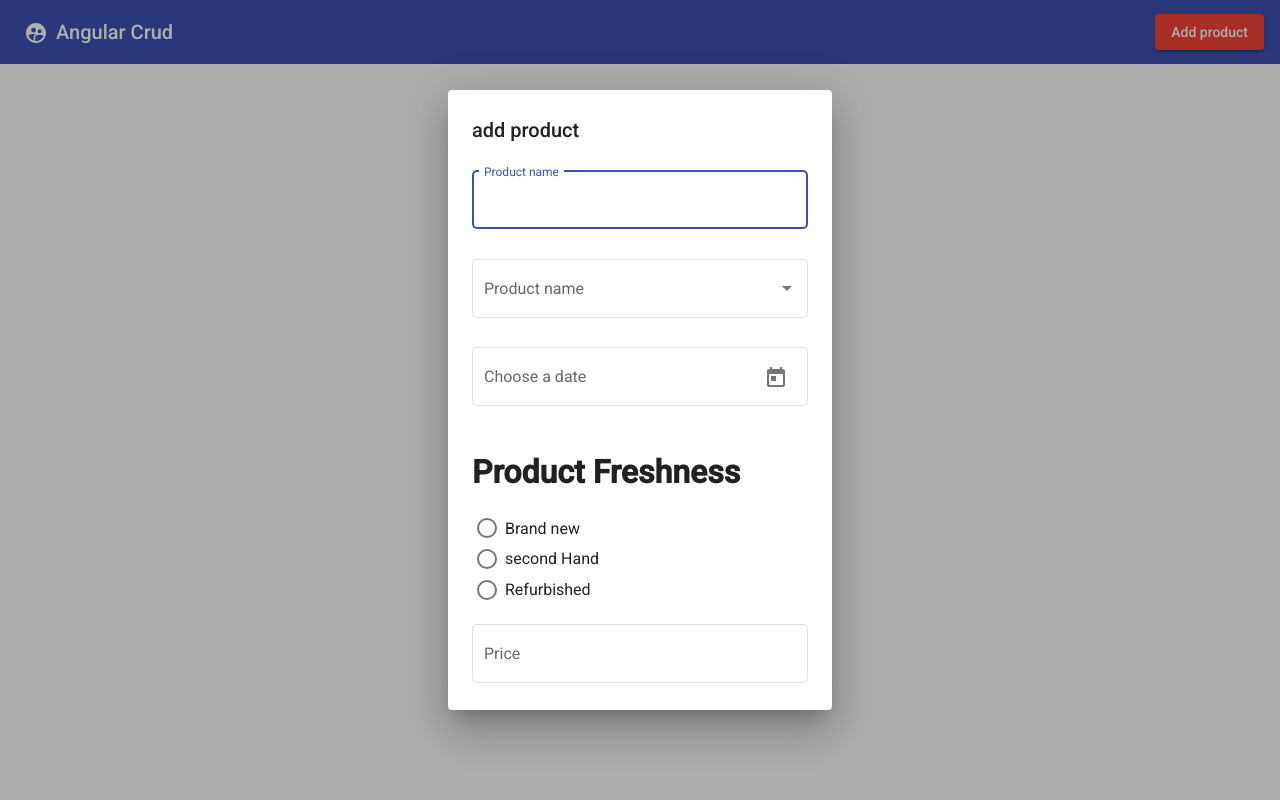
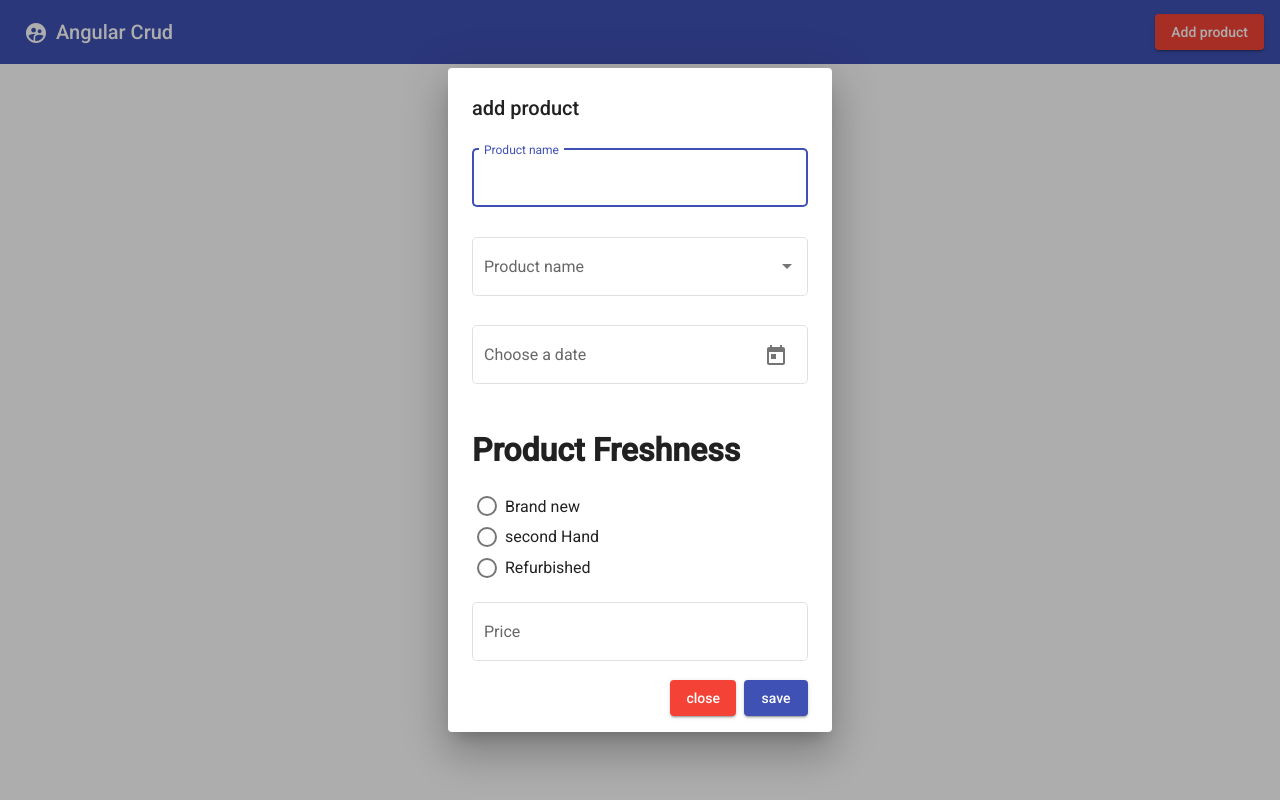
Before and after one commit to anasmak04/CRUD-ANGULAR, an Angular app: page / in a window 1280 px wide. Both pictures are taken after a click on the button "Add product". Built offline with nearby package versions, Linux system fonts and the light colour scheme.

Commit message:
add buttons save cancel

```diff
--- a/src/app/components/dialog/dialog.component.html
+++ b/src/app/components/dialog/dialog.component.html
@@ -39,6 +39,9 @@
         <mat-label>comment</mat-label>
         <textarea matInput></textarea>
     </mat-form-field>
+</div>
 
-
+<div mat-dialog-actions [align]="'end'">
+<button mat-raised-button color="warn" mat-dialog-close>close</button>
+<button mat-raised-button color="primary" mat-dialog-save>save</button>
 </div>
```
